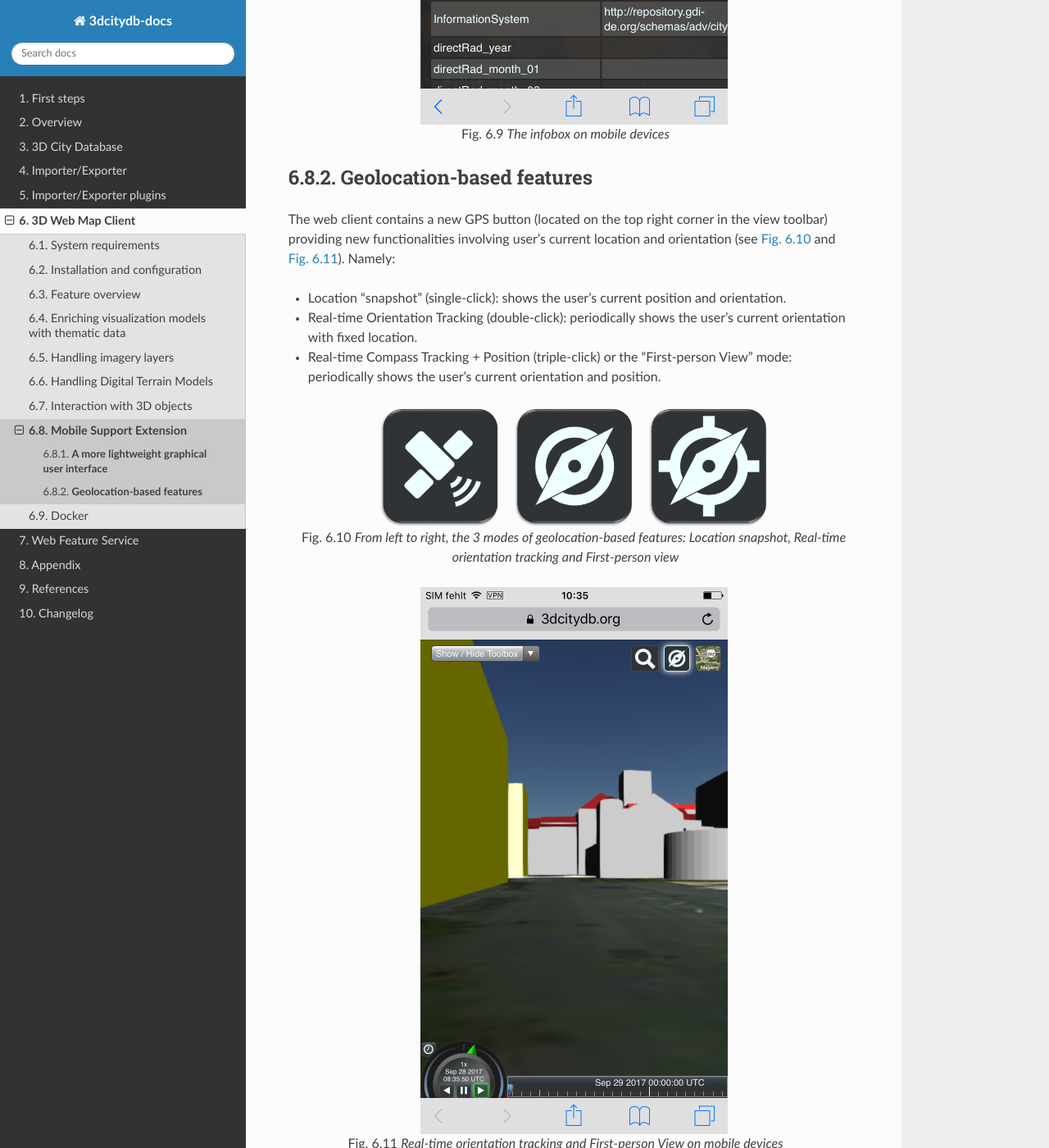
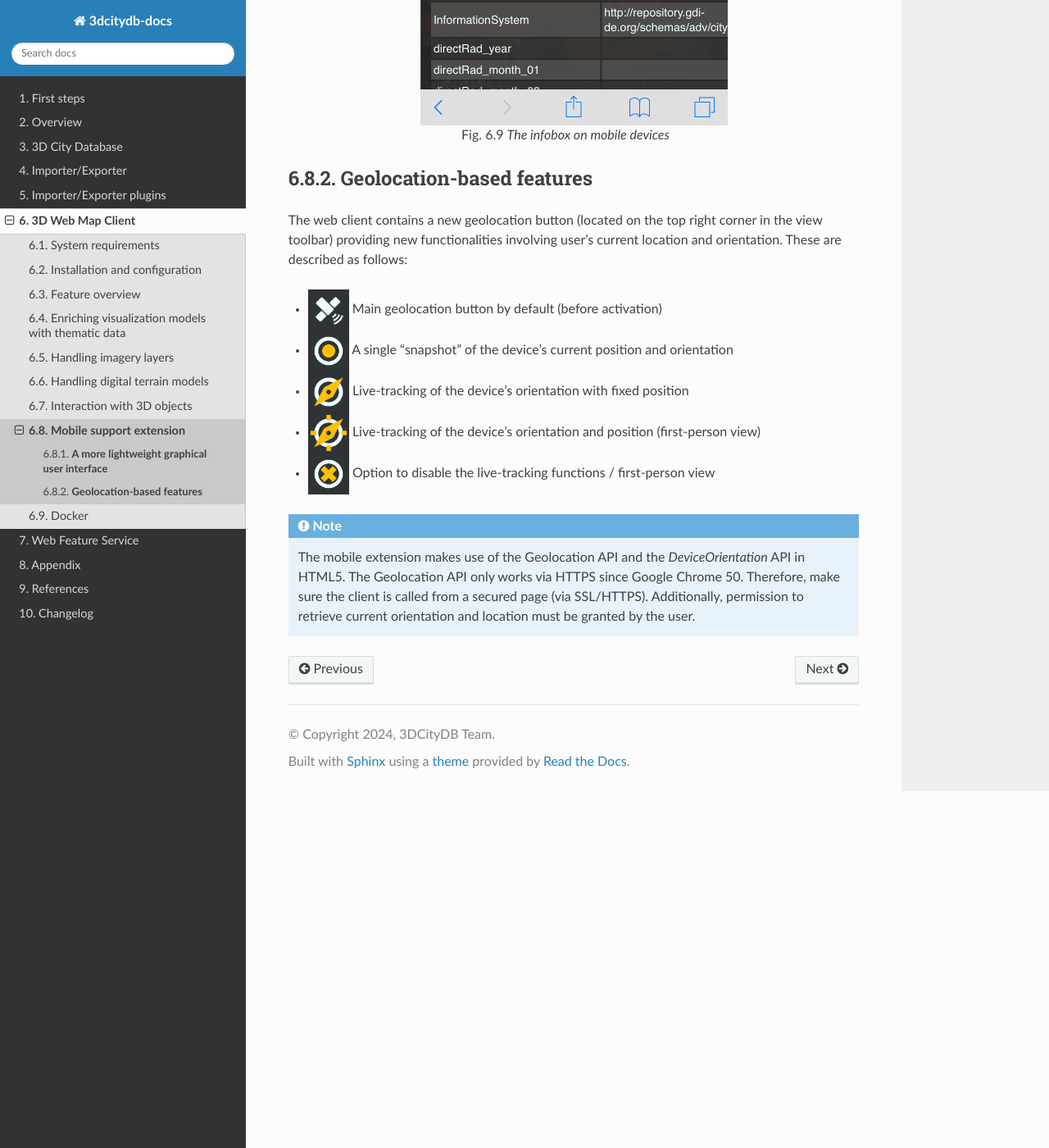
Before and after one commit to 3dcitydb/3dcitydb-docs, a Sphinx documentation site: the page built from source/webmap/mobile-support.rst, in a window 1280 px wide and 1400 px high, scrolled down 2171 px. Shown: the whole window at 82% size. Built offline with Sphinx 7.4.7 and the Read the Docs theme 3.1.0, drawn with Linux system fonts in a browser that asks for light colours; some of the changed text lies outside the part shown.

Commit message:
Update terrain and mobile support

```diff
--- a/source/webmap/mobile-support.rst
+++ b/source/webmap/mobile-support.rst
@@ -1,9 +1,9 @@
 .. _webmap_mobile_support_chapter:
 
-Mobile Support Extension
+Mobile support extension
 ~~~~~~~~~~~~~~~~~~~~~~~~
 
-Starting from version 1.6.0, the 3DCityDB-Web-Map-Client is equipped
+Starting from version ``1.6.0``, the 3DCityDB-Web-Map-Client is equipped
 with an extension that provides better support for mobile devices. The
 extension comes with a built-in mobile detector, which can automatically
 detect and adjust the client's behaviors accordingly to whether the 3D
@@ -53,39 +53,30 @@ illustrated in :numref:`3d_web_client_mobile_infobox` below.
 **Geolocation-based features**
 ^^^^^^^^^^^^^^^^^^^^^^^^^^^^^^
 
-The web client contains a new GPS button (located on the top right
+The web client contains a new geolocation button (located on the top right
 corner in the view toolbar) providing new functionalities involving
-user's current location and orientation (see :numref:`3d_web_client_mobile_symbols` and :numref:`3d_web_client_mobile_first_person_view`). Namely:
+user's current location and orientation. These are described as follows:
 
-*  Location "snapshot" (single-click): shows the user's current position and orientation.
+.. |3d_web_client_gps_main| image:: /media/GPS_main.png
+   :height: 50px
 
-*  Real-time Orientation Tracking (double-click): periodically shows the
-   user's current orientation with fixed location.
+.. |3d_web_client_gps_single| image:: /media/GPS_single.png
+   :height: 50px
 
-*  Real-time Compass Tracking + Position (triple-click) or the
-   "First-person View" mode: periodically shows the user's current
-   orientation and position.
+.. |3d_web_client_gps_on_ori| image:: /media/GPS_on_ori.png
+   :height: 50px
 
-.. figure:: /media/webmap_mobile_symbols_fig.png
-   :name: 3d_web_client_mobile_symbols
-   :scale: 30 %
-   :align: center
+.. |3d_web_client_gps_on_pos_ori| image:: /media/GPS_on_pos_ori.png
+   :height: 50px
 
-   From left to right, the 3 modes of geolocation-based features:
-   Location snapshot, Real-time orientation tracking and First-person view
+.. |3d_web_client_gps_off| image:: /media/GPS_off.png
+   :height: 50px
 
-.. figure:: /media/webmap_mobile_first_person_view_fig.PNG
-   :name: 3d_web_client_mobile_first_person_view
-   :scale: 50 %
-   :align: center
-
-   Real-time orientation tracking and First-person View on
-   mobile devices
-
-To disable real-time tracking, simply either click on the button
-again to return to "snapshot" mode or hold the button for 1 second,
-the camera will then ascend to a higher altitude of the current
-location.
+* |3d_web_client_gps_main| Main geolocation button by default (before activation)
+* |3d_web_client_gps_single| A single "snapshot" of the device's current position and orientation
+* |3d_web_client_gps_on_ori| Live-tracking of the device's orientation with fixed position
+* |3d_web_client_gps_on_pos_ori| Live-tracking of the device's orientation and position (first-person view)
+* |3d_web_client_gps_off| Option to disable the live-tracking functions / first-person view
 
 .. note::
    The mobile extension makes use of the Geolocation API and the
```
Also changed, not shown: source/webmap/dtm-integration.rst (+43 -36 lines), source/media/GPS_main.png (added), source/media/GPS_off.png (added), source/media/GPS_on_ori.png (added), source/media/GPS_on_pos_ori.png (added), source/media/GPS_single.png (added), 4 other files.
